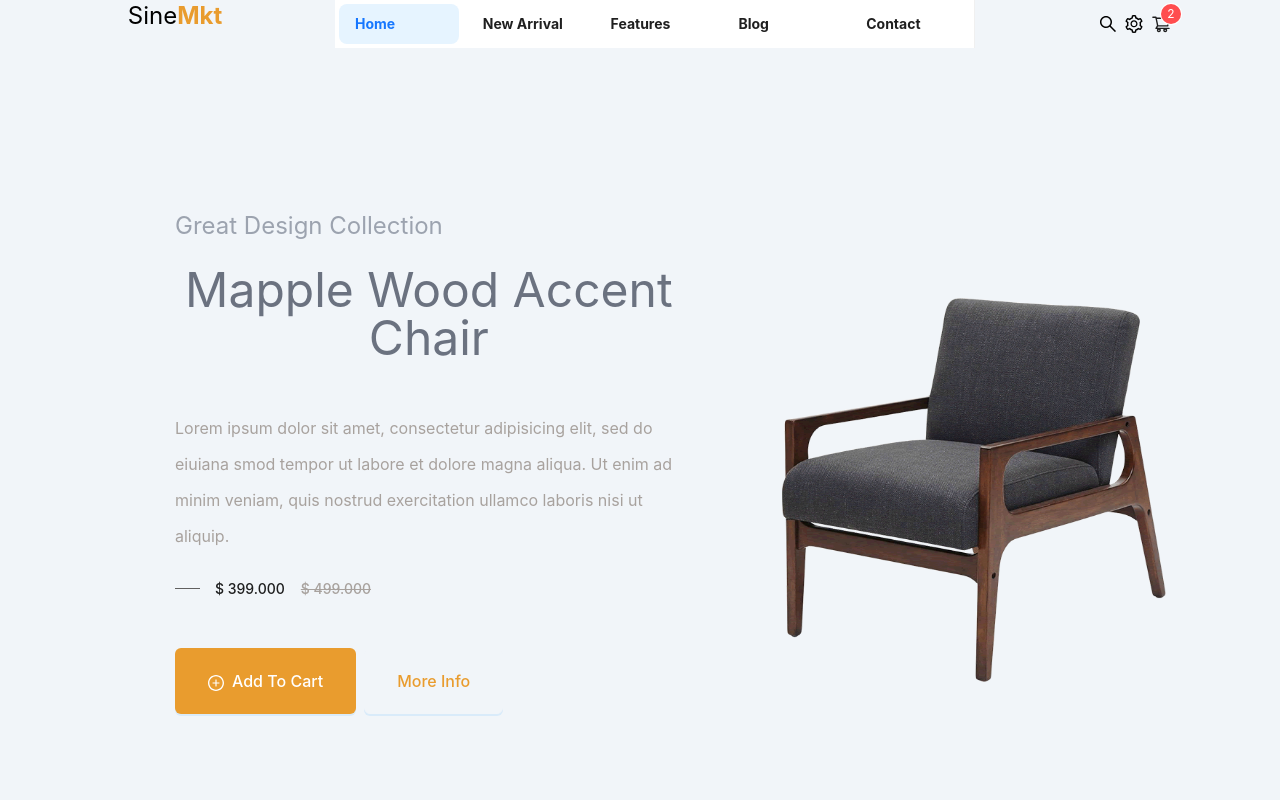
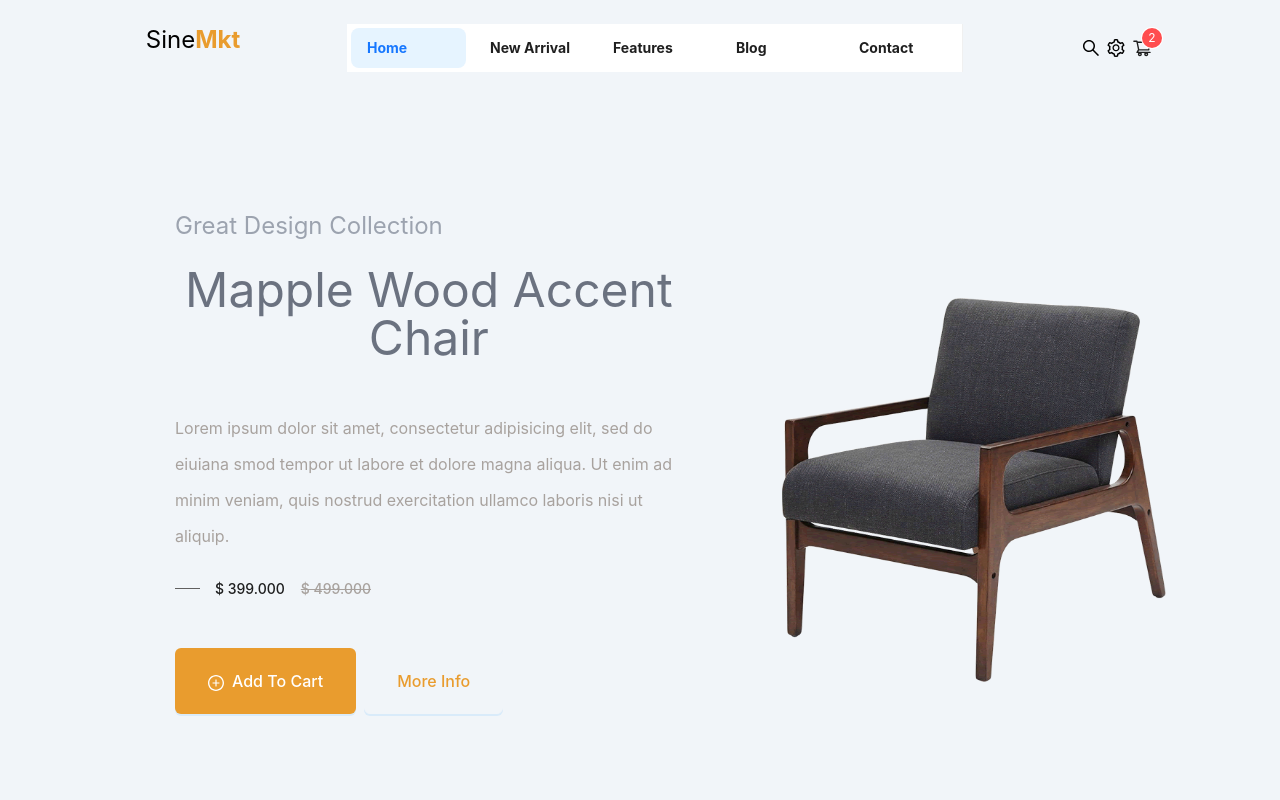
Before and after one commit to longbui-dev/v-commerce, a React (Create React App) app: page / in a window 1280 px wide. Shown: the top 800 px of the page. Built offline with nearby package versions, Linux system fonts and the light colour scheme.

Commit message:
[hotfix/11-fix-layout-slide-and-advertisement-products] fix layout

```diff
--- a/src/components/navbar/Header.tsx
+++ b/src/components/navbar/Header.tsx
@@ -6,7 +6,7 @@ import './Header.scss';
 
 function Header() {
   return (
-    <Row className="flex justify-around absolute z-10 w-full header">
+    <Row className="flex justify-around p-6 absolute z-10 w-full header">
       <Col span={6} className="flex justify-center"><Logo /></Col>
       <Col span={12} className="flex justify-center"><NavBar /></Col>
       <Col span={6} className="flex justify-center"><Toolbar /></Col>
```
